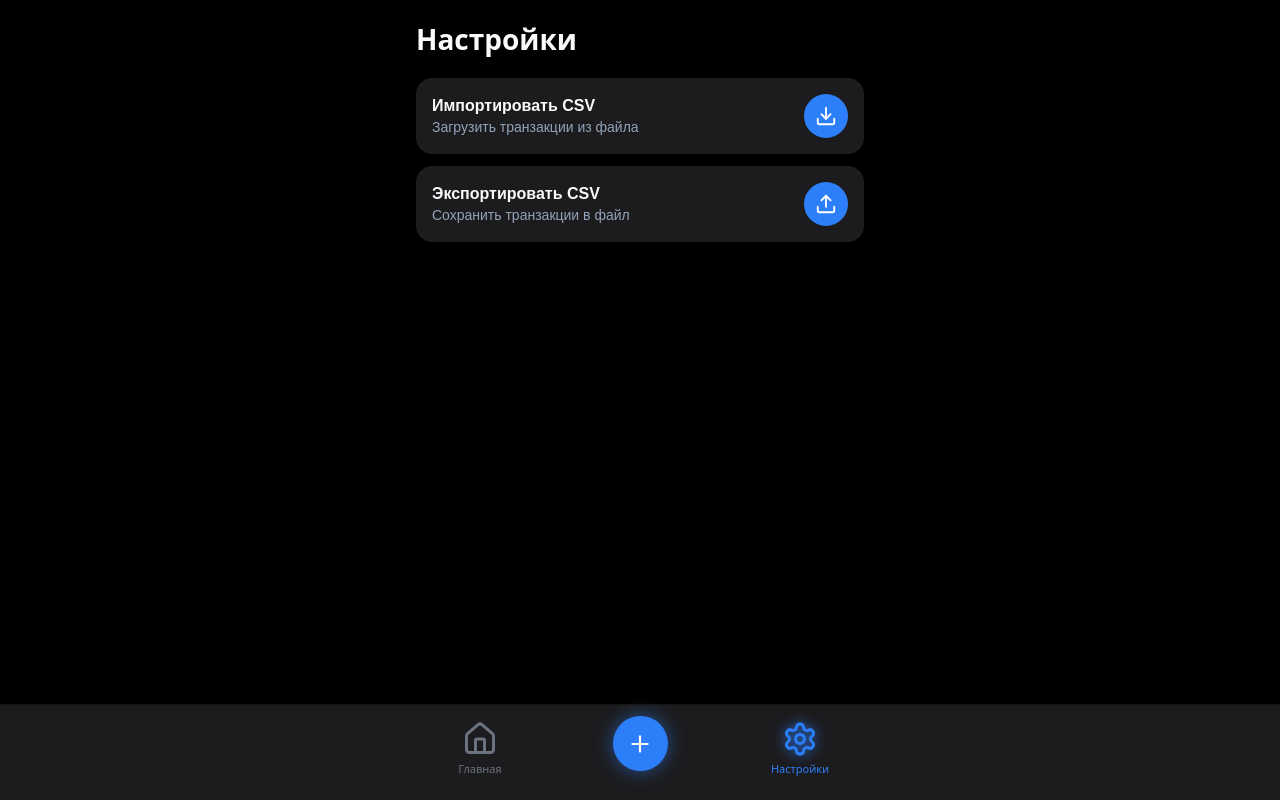
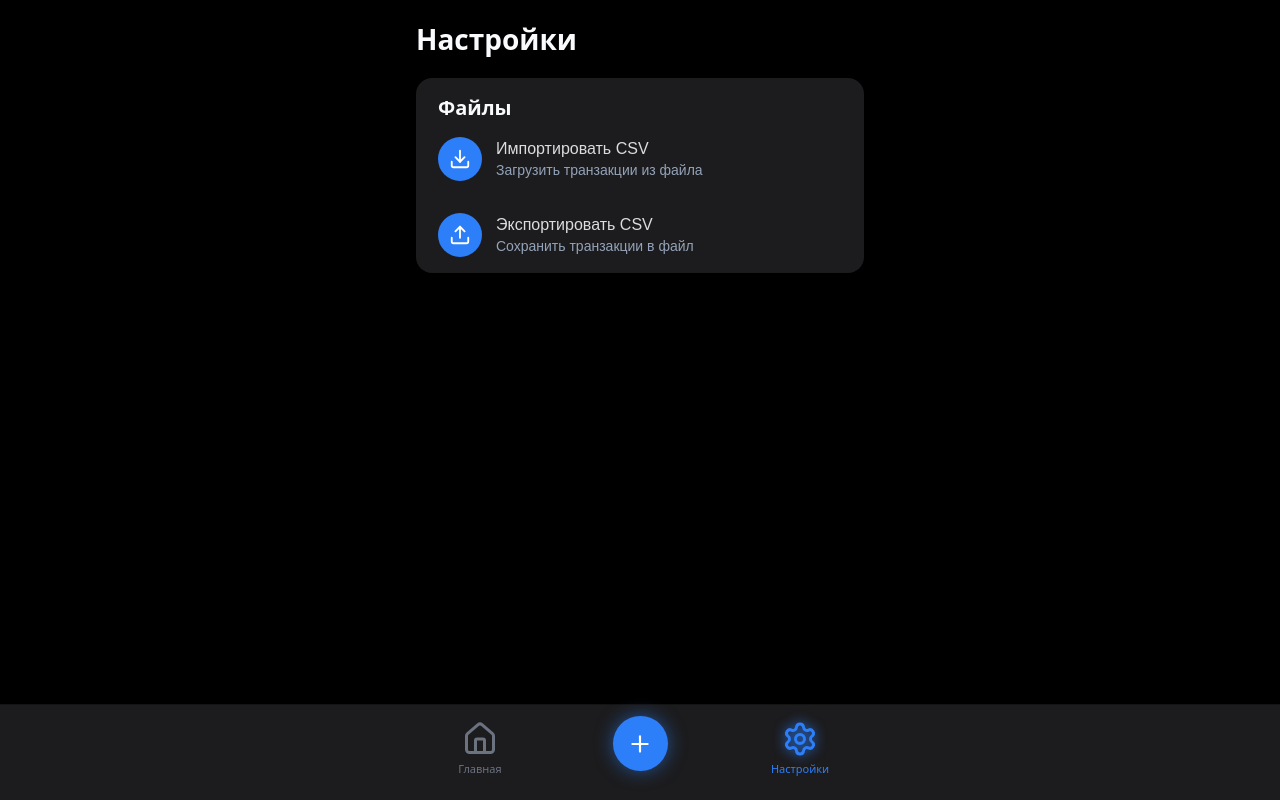
Before and after one commit to ivan-legostin/spendy-pwa, a React (Vite) app: page /spendy-pwa/settings in a window 1280 px wide. Built offline with nearby package versions, Linux system fonts and the light colour scheme.

Commit message:
Функции на экране настроек объединены в карточки

```diff
--- a/src/screens/SettingsScreen.css
+++ b/src/screens/SettingsScreen.css
@@ -14,27 +14,52 @@
 .settings__list {
   display: flex;
   flex-direction: column;
+  gap: 24px;
+}
+
+.settings__section {
+  display: flex;
+  flex-direction: column;
   gap: 12px;
+}
+
+.settings__section-header {
+  display: flex;
+  align-items: center;
+  gap: 14px;
+  padding: 16px 16px 0;
+}
+
+.settings__section-title {
+  font-size: 20px;
+  font-weight: 700;
+  color: #f8fafc;
+  margin-left: 6px;
+}
+
+.settings__group {
+  background: #1c1c1e;
+  border-radius: 16px;
+  overflow: hidden;
+  box-shadow: 0 1px 4px rgba(0, 0, 0, 0.2);
 }
 
 .settings__item {
   display: flex;
   align-items: center;
-  justify-content: space-between;
-  background: #1c1c1e;
+  gap: 14px;
+  background: none;
   border: none;
-  border-radius: 16px;
   padding: 16px;
   width: 100%;
   cursor: pointer;
   text-align: left;
   -webkit-tap-highlight-color: transparent;
-  transition: transform 0.1s ease;
-  box-shadow: 0 1px 4px rgba(0, 0, 0, 0.2);
+  transition: background 0.1s ease;
 }
 
 .settings__item:active {
-  transform: scale(0.98);
+  background: rgba(255, 255, 255, 0.04);
 }
 
 .settings__item-text {
@@ -45,8 +70,8 @@
 
 .settings__item-label {
   font-size: 1rem;
-  font-weight: 600;
-  color: #f8fafc;
+  font-weight: 500;
+  color: #dcdce0;
 }
 
 .settings__item-description {
@@ -62,7 +87,7 @@
   align-items: center;
   justify-content: center;
   flex-shrink: 0;
-  margin-left: 12px;
+  margin-left: 6px;
 }
 
 .settings__item-icon--green {
--- a/src/screens/SettingsScreen.tsx
+++ b/src/screens/SettingsScreen.tsx
@@ -81,24 +81,31 @@ export default function SettingsScreen() {
       />
       <h1 className="settings__title">Настройки</h1>
       <div className="settings__list">
+        <div className="settings__section">
+          <div className="settings__group">
+            <div className="settings__section-header">
+              <h2 className="settings__section-title">Файлы</h2>
+            </div>
             <button className="settings__item" onClick={() => fileInputRef.current?.click()}>
+              <div className="settings__item-icon settings__item-icon--green">
+                <Download size={22} color="#fff"/>
+              </div>
               <div className="settings__item-text">
                 <span className="settings__item-label">Импортировать CSV</span>
                 <span className="settings__item-description">Загрузить транзакции из файла</span>
               </div>
-          <div className="settings__item-icon settings__item-icon--green">
-            <Download size={22} color="#fff"/>
-          </div>
             </button>
             <button className="settings__item" onClick={handleExport}>
+              <div className="settings__item-icon settings__item-icon--green">
+                <Upload size={22} color="#fff"/>
+              </div>
               <div className="settings__item-text">
                 <span className="settings__item-label">Экспортировать CSV</span>
                 <span className="settings__item-description">Сохранить транзакции в файл</span>
               </div>
-          <div className="settings__item-icon settings__item-icon--green">
-            <Upload size={22} color="#fff"/>
+            </button>
           </div>
-        </button>
+        </div>
       </div>
       {status && <p className="settings__status">{status}</p>}
 
```
Lines whose indentation alone changed are shown as unchanged.
